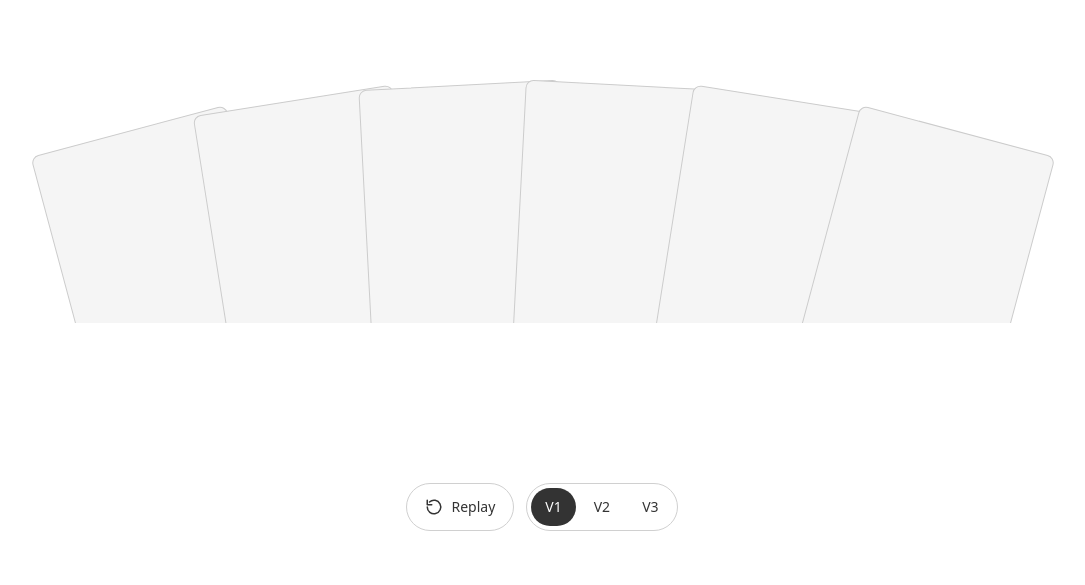
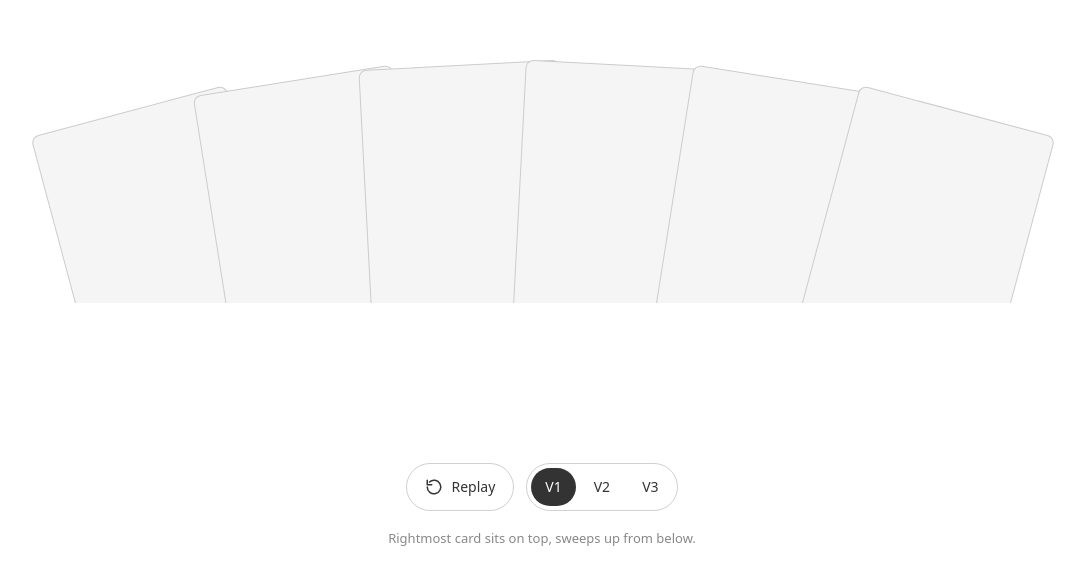
Before and after one commit to deepp2905/cards-stacking, a React (Vite) app: page / in a window 1280 px wide. Shown: the part 213-798 px from the top of the page, without its empty margins (98-1183 px from the left). Built offline with nearby package versions, Linux system fonts and the light colour scheme.

Commit message:
added text descriptions

```diff
--- a/src/App.css
+++ b/src/App.css
@@ -94,3 +94,17 @@
   opacity: 0.4;
   cursor: not-allowed;
 }
+
+.controls-group {
+  display: flex;
+  flex-direction: column;
+  align-items: center;
+  gap: 14px;
+}
+
+.version-description {
+  margin: 0;
+  font-size: 13px;
+  color: #888;
+  text-align: center;
+}
--- a/src/App.jsx
+++ b/src/App.jsx
@@ -10,6 +10,12 @@ const VERSIONS = {
   3: StackV3,
 }
 
+const DESCRIPTIONS = {
+  1: 'Rightmost card sits on top, sweeps up from below.',
+  2: 'Center card sits on top, stack is mirrored outward.',
+  3: 'Center cards fan first, edges trail like a hand spreading a deck.',
+}
+
 function App() {
   const [activeTab, setActiveTab] = useState(1)
   const [playKey, setPlayKey] = useState(0)
@@ -19,6 +25,7 @@ function App() {
   return (
     <div className="table">
       <ActiveStack key={`${activeTab}-${playKey}`} />
+      <div className="controls-group">
       <div className="controls">
         <button
           type="button"
@@ -74,6 +81,8 @@ function App() {
           </button>
         </div>
       </div>
+      <p className="version-description">{DESCRIPTIONS[activeTab]}</p>
+      </div>
     </div>
   )
 }
```
